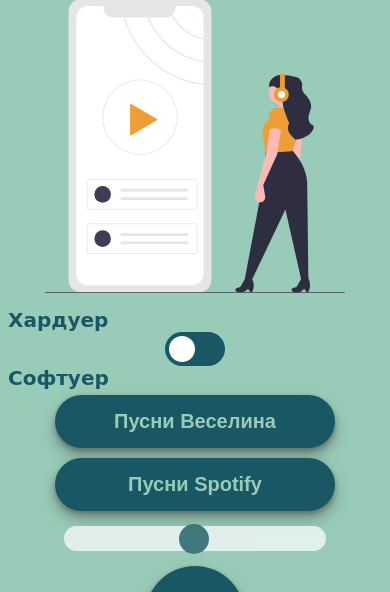
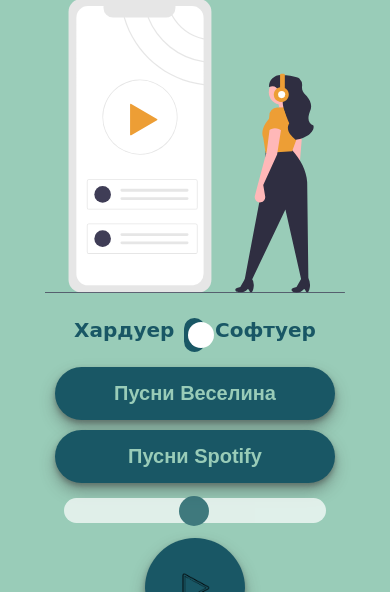
Before and after one commit to IlianaGenova/Peyo, a Flask app: page / in a window 390 px wide. Shown: the part 158-750 px from the top of the page. Run offline with Flask 2, Linux system fonts and the light colour scheme; some libraries are stand-ins or nearby versions.

Commit message:
Fixing zoom on mobile.

```diff
--- a/static/css/main.css
+++ b/static/css/main.css
@@ -98,10 +98,12 @@
 }
 
 .button-wrapper {
+	position:relative;
 	display:flex;
 	align-items: baseline;
 	justify-content:center;
-	width: 380px;
+	max-width: 380px;
+	width: 70%;
 }
 
 .button-wrapper.center {
--- a/templates/index.html
+++ b/templates/index.html
@@ -18,14 +18,14 @@
 		<h1 class="title">Пейо, пеещото радио</h1>
 		<img class="body-img" src="static/images/player.svg" alt="TAINA MAINA">
 
-		<!-- <div class="button-wrapper center"> -->
+		<div class="button-wrapper center">
 			<h2 class="">Хардуер</h2>
 			<label class="switch">
 				<input type="checkbox">
 				<span class="slide round"></span>
 			</label>
 			<h2 class="">Софтуер</h2>
-		<!-- </div> -->
+		</div>
 
 		<button class="button light-up shadow">
 			<p class="button-text">Пусни Веселина</p>
```
